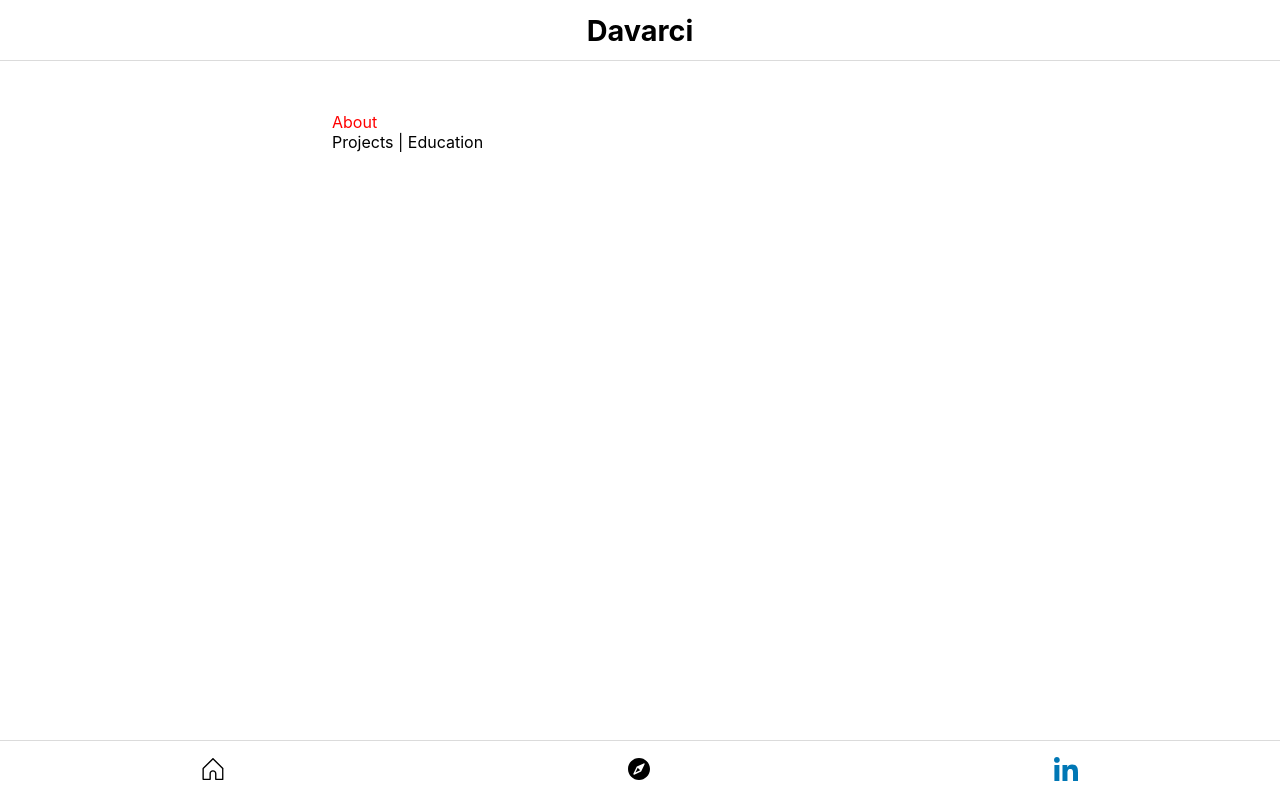
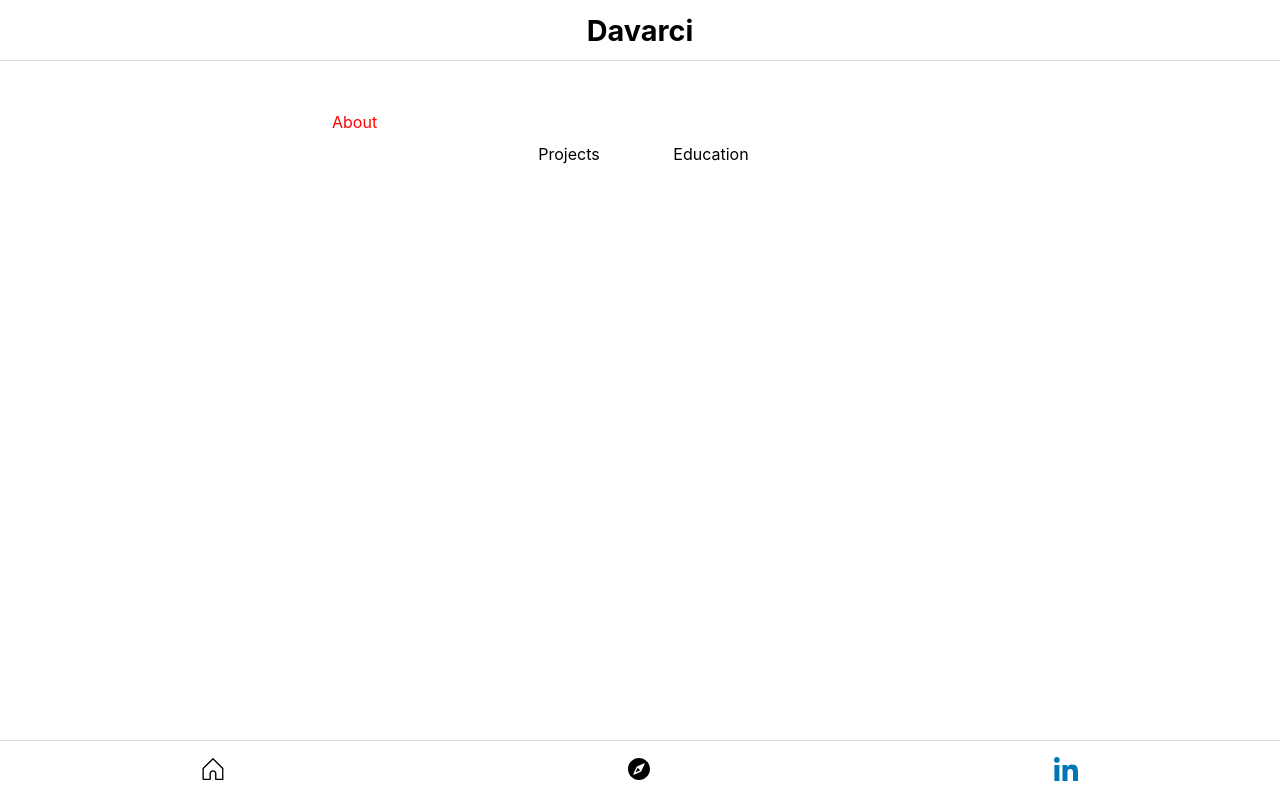
Before and after one commit to xephtar/about-me, a Vue app: page /about in a window 1280 px wide. Built offline with nearby package versions, Linux system fonts and the light colour scheme.

Commit message:
Design sub header for about page

```diff
--- a/src/views/about/index.vue
+++ b/src/views/about/index.vue
@@ -1,17 +1,21 @@
 <template>
   <div class="about">
     <h1>About</h1>
-    <div id="nav">
-      <router-link to="/about/projects">Projects</router-link> |
-      <router-link to="/about/education">Education</router-link>
-    </div>
+    <Container>
+      <div class="subHeader">
+        <router-link to="/about/projects">Projects</router-link>
+        <router-link to="/about/education">Education</router-link>
+      </div>
+    </Container>
     <router-view />
   </div>
 </template>
 
 <script>
+import Container from '@/components/Container'
 export default {
-  name: 'About'
+  name: 'About',
+  components: { Container }
 }
 </script>
 
@@ -23,4 +27,19 @@ h1 {
     color: blue;
   }
 }
+
+a:hover,
+a.router-link-active,
+a.router-link-exact-active {
+  border-bottom: 2px solid #f9826c;
+  cursor: pointer;
+}
+
+.subHeader {
+  display: grid;
+  grid-template-columns: 1fr 1fr;
+  align-items: start;
+  justify-content: center;
+  text-align: center;
+}
 </style>
--- a/src/views/about/repo.vue
+++ b/src/views/about/repo.vue
@@ -18,7 +18,9 @@
             <v-list-item-title class="headline mb-1">
               {{ repo.name }}
             </v-list-item-title>
-            <v-list-item-subtitle>{{ repo.description }}</v-list-item-subtitle>
+            <v-list-item-action-text>
+              {{ repo.description }}
+            </v-list-item-action-text>
           </v-list-item-content>
 
           <v-list-item-avatar tile size="80" color="grey">
@@ -78,24 +80,28 @@ export default {
     axios
       .get('https://api.github.com/users/xephtar/repos')
       .then(response => (this.repos = response.data))
-      .then(() => setTimeout(() => (this.show = true), 500))
+      .then(() => setTimeout(() => (this.show = true), 300))
   }
 }
 </script>
 
 <style scoped>
 .repoCardView {
+  max-width: 100%;
   font-weight: 600;
   padding: 8px 16px;
   font-size: 14px;
   line-height: 30px;
-  max-width: 20%;
   white-space: nowrap;
   display: grid;
-  grid-template-columns: 1fr 1fr 1fr;
   border-bottom: 2px solid #f9826c;
   align-items: center;
   justify-content: center;
+  grid-template-columns: 1fr 1fr 1fr;
+
+  @media (--t) {
+    max-width: 20%;
+  }
 }
 
 .repoContainer {
```
